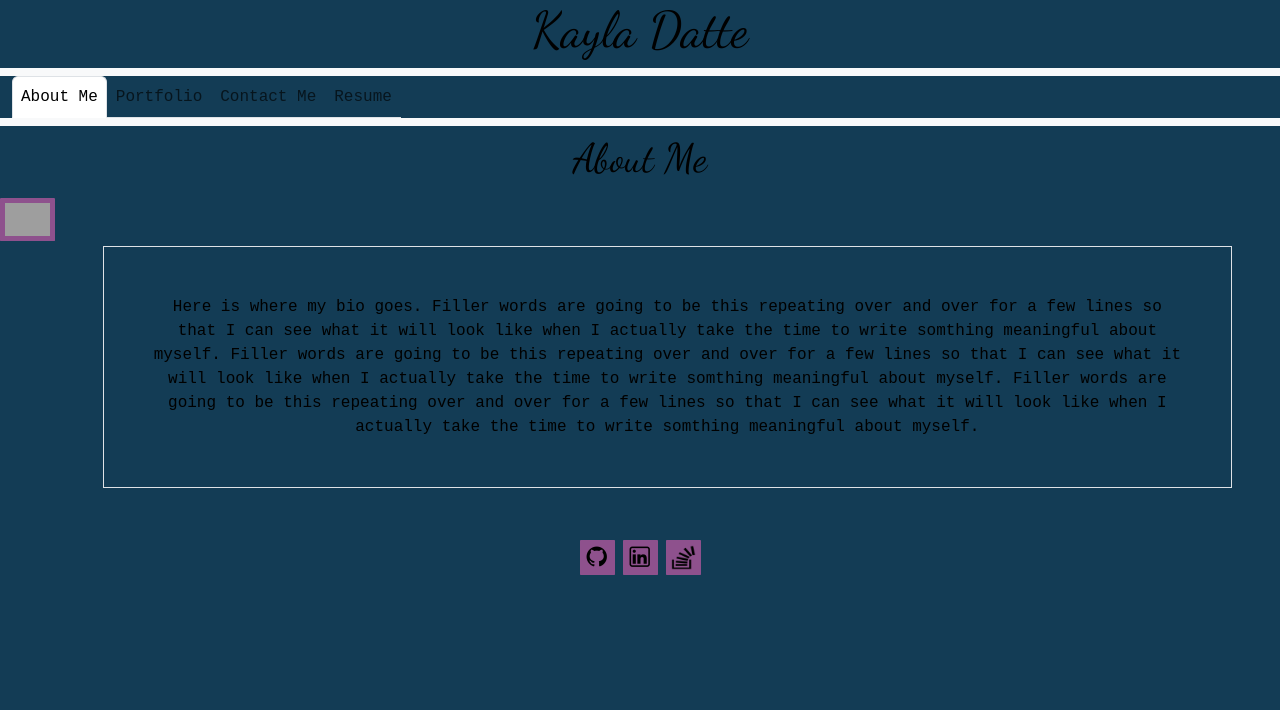
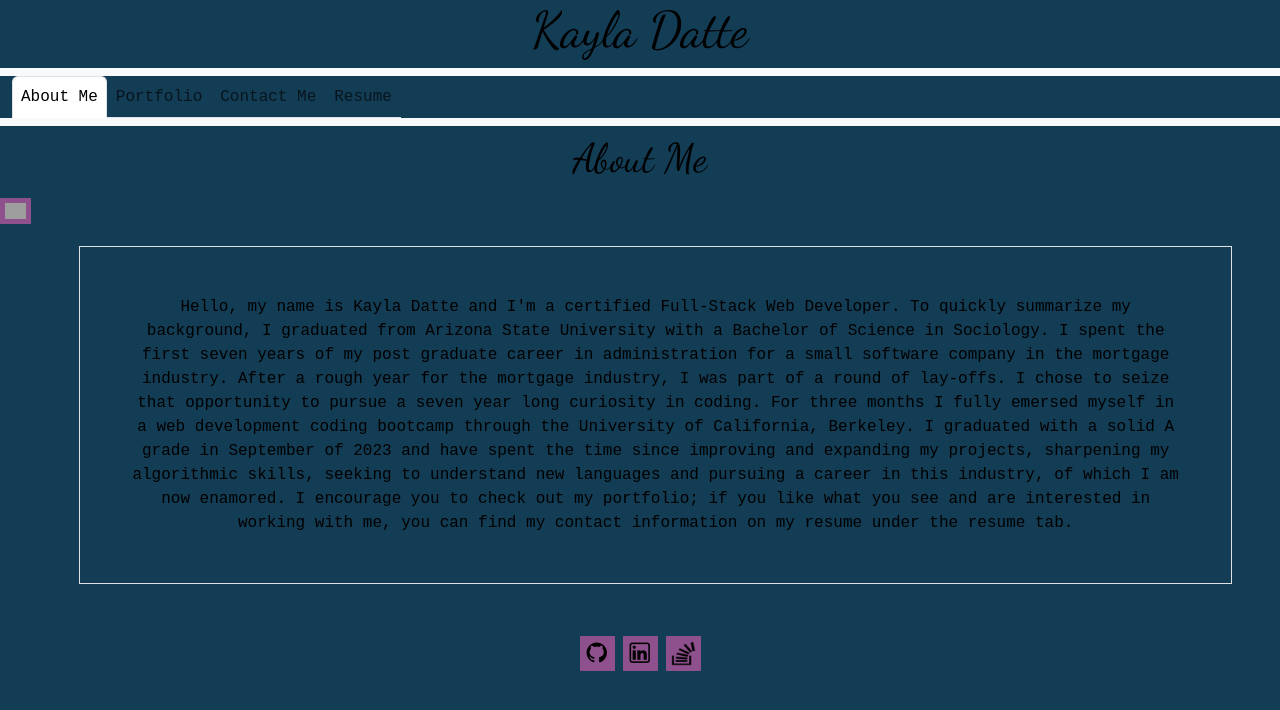
Before and after one commit to kaylaasana/indigo-umbrella-improved, a React (Vite) app: page / in a window 1280 px wide. Shown: the top 710 px of the page. Built offline with nearby package versions, Linux system fonts and the light colour scheme; grey boxes are pictures that could not be loaded; a web font is replaced by a local one.

Commit message:
removed filler text and added proper bio

```diff
--- a/src/pages/AboutMe.jsx
+++ b/src/pages/AboutMe.jsx
@@ -16,15 +16,7 @@ export default function AboutMe() {
           effect="blur"
         />
         <p id="about-me" className="p-5 m-5 border ">
-          Here is where my bio goes. Filler words are going to be this repeating
-          over and over for a few lines so that I can see what it will look like
-          when I actually take the time to write somthing meaningful about
-          myself. Filler words are going to be this repeating over and over for
-          a few lines so that I can see what it will look like when I actually
-          take the time to write somthing meaningful about myself. Filler words
-          are going to be this repeating over and over for a few lines so that I
-          can see what it will look like when I actually take the time to write
-          somthing meaningful about myself.
+          Hello, my name is Kayla Datte and I'm a certified Full-Stack Web Developer. To quickly summarize my background, I graduated from Arizona State University with a Bachelor of Science in Sociology. I spent the first seven years of my post graduate career in administration for a small software company in the mortgage industry. After a rough year for the mortgage industry, I was part of a round of lay-offs. I chose to seize that opportunity to pursue a seven year long curiosity in coding. For three months I fully emersed myself in a web development coding bootcamp through the University of California, Berkeley. I graduated with a solid A grade in September of 2023 and have spent the time since improving and expanding my projects, sharpening my algorithmic skills, seeking to understand new languages and pursuing a career in this industry, of which I am now enamored. I encourage you to check out my portfolio; if you like what you see and are interested in working with me, you can find my contact information on my resume under the resume tab.
         </p>
       </div>
     </div>
```
Also changed, not shown: 2 other files (tests, documents, lock files or other folders).
